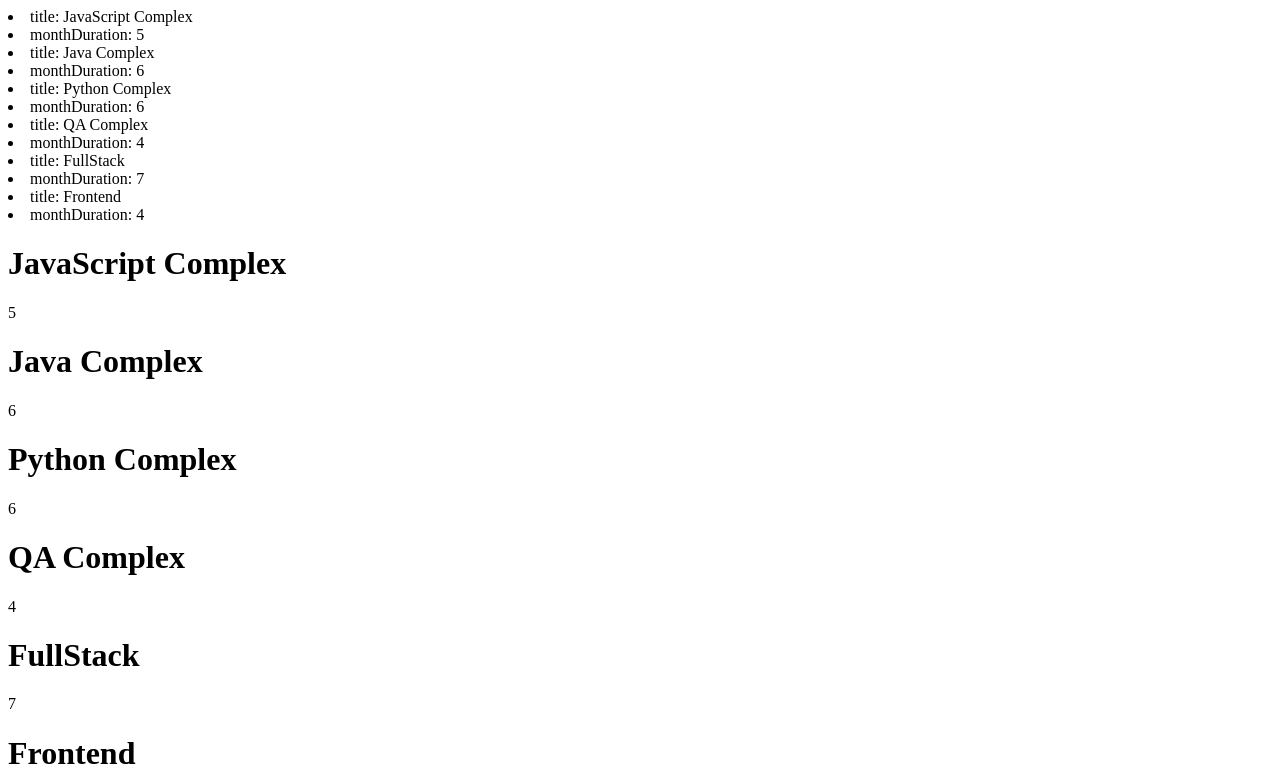
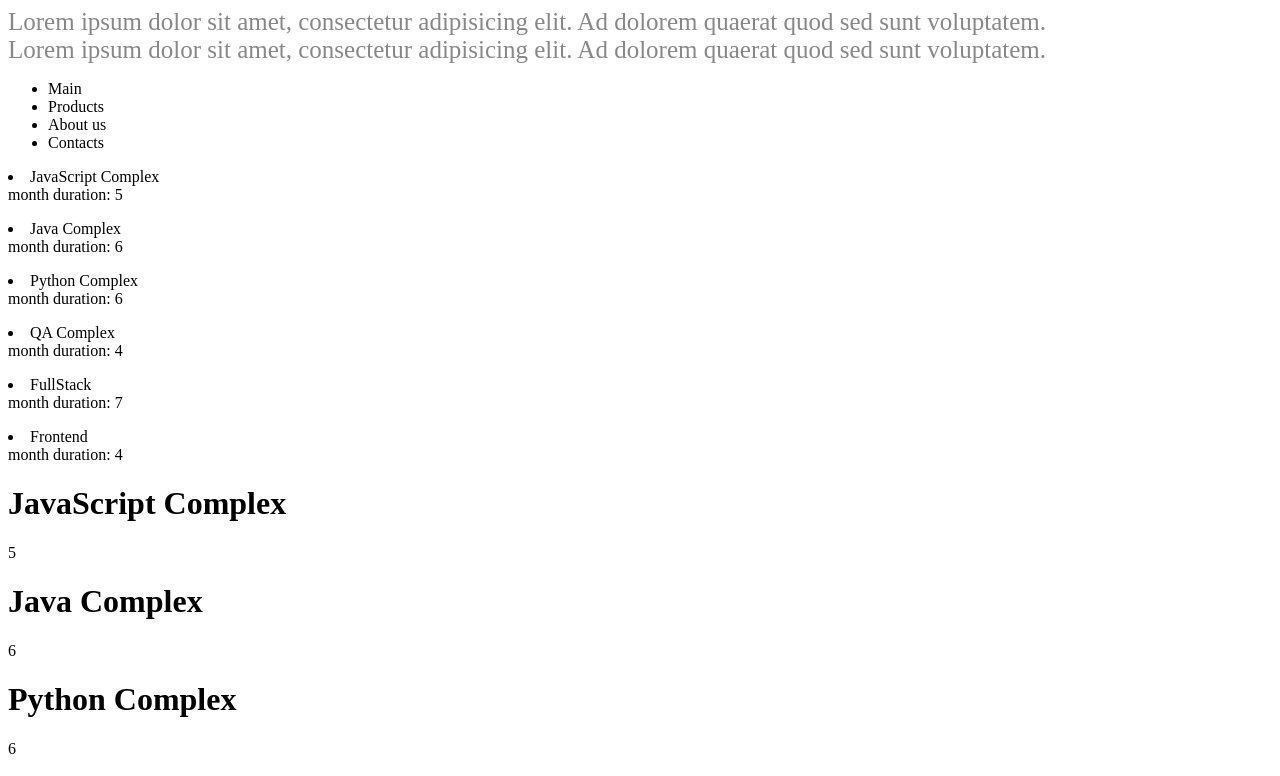
Before and after one commit to Olexa-Klyus/js_2023, a plain HTML site: page js_hw_9/index.html in a window 1280 px wide. Shown: the top 776 px of the page. Drawn offline with Linux system fonts and the light colour scheme.

Commit message:
hw_9 upd

```diff
--- a/js_hw_9/index.html
+++ b/js_hw_9/index.html
@@ -3,13 +3,19 @@
 <head>
   <meta charset="UTF-8">
   <title>Title</title>
-<!--  <style>-->
-<!--    .beta {-->
-<!--      background-color: white ;-->
-<!--      color: #888888;-->
-<!--      font-size: 25px;-->
-<!--    }-->
-<!--  </style>-->
+  <style>
+    <!--
+    /*.beta {*/
+    /*--> <!-- background-color: white;*/
+    /*--> <!-- color: #888888;*/
+    /*--> <!-- font-size: 25 px;*/
+    /*--> <!--*/
+    /*}*/
+    -->
+    p {
+      margin-top: 0;
+    }
+  </style>
 
 </head>
 <body>
--- a/js_hw_9/main.js
+++ b/js_hw_9/main.js
@@ -10,6 +10,7 @@ div.classList.add("wrap", "collapse", "alpha", "beta");
 div.style.backgroundColor = "white";
 div.style.color = "#888888";
 div.style.fontSize = "25px";
+div.innerText = "Lorem ipsum dolor sit amet, consectetur adipisicing elit. Ad dolorem quaerat quod sed sunt voluptatem."
 
 document.body.append(div);
 
@@ -30,6 +31,7 @@ for (const item of arr) {
   li.innerText = item;
   ul.appendChild(li);
 }
+document.body.appendChild(ul);
 
 
 // - Є масив
@@ -47,11 +49,12 @@ let coursesAndDurationArray = [
 
 for (const element of coursesAndDurationArray) {
   let div = document.createElement("div");
-  for (const key in element) {
-    let li = document.createElement("li");
-    li.innerText = `${key}: ${element[key]}`;
-    div.appendChild(li);
-  }
+  let li = document.createElement("li");
+  div.appendChild(li);
+  li.innerText = `${element.title}`;
+  let p = document.createElement("p");
+  p.innerText = `month duration: ${element.monthDuration}`;
+  li.appendChild(p);
   document.body.appendChild(div);
 }
 
@@ -231,7 +234,7 @@ for (const course of coursesArray) {
   title.classList.add("characteristic", "title");
   title.innerText = `${course.title}`;
 
-  let monthDuration =  document.createElement("div");
+  let monthDuration = document.createElement("div");
   monthDuration.classList.add("characteristic", "monthDuration");
   monthDuration.innerText = `Month duration: ${course.monthDuration}`;
 
```
